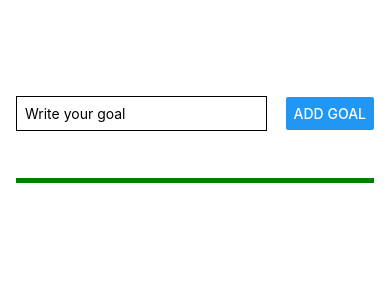
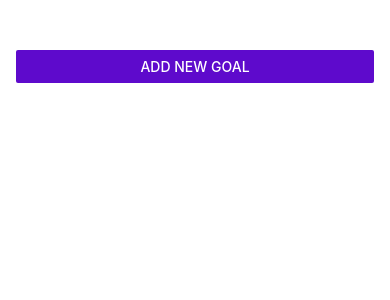
Before and after one commit to niteshsaxena03/Goals-App, a React Native app in the folder GoalsApp/: screen / in a window 390 px wide. Shown: the top 300 px of the page. Built offline with nearby package versions, Linux system fonts and the light colour scheme.

Commit message:
adding a modal screen functionality and also a button to toggle it

```diff
--- a/GoalsApp/App.js
+++ b/GoalsApp/App.js
@@ -1,20 +1,17 @@
 import { StatusBar } from "expo-status-bar";
 import { useState } from "react";
-import {
-  Button,
-  FlatList,
-  ScrollView,
-  StyleSheet,
-  Text,
-  TextInput,
-  View,
-} from "react-native";
+import { Button, FlatList, StyleSheet, View } from "react-native";
 
 import GoalItem from "./components/GoalItem";
 import GoalInput from "./components/GoalInput";
 
 export default function App() {
+  const [modalIsVisible, setModalIsVisible] = useState(false);
   const [courseGoals, setCourseGoals] = useState([]);
+
+  function startAddGoalHandler() {
+    setModalIsVisible(true);
+  }
 
   function addGoalHandler(enteredGoalText) {
     setCourseGoals((currentCourseGoals) => [
@@ -30,7 +27,12 @@ export default function App() {
   }
   return (
     <View style={styles.appContainer}>
-      <GoalInput onAddGoal={addGoalHandler} />
+      <Button
+        title="Add new Goal"
+        color="#5e0acc"
+        onPress={startAddGoalHandler}
+      />
+      <GoalInput visible={modalIsVisible} onAddGoal={addGoalHandler} />
       <View style={styles.goalsContainer}>
         <FlatList
           data={courseGoals}
@@ -38,8 +40,8 @@ export default function App() {
             return (
               <GoalItem
                 text={itemData.item.text}
-                onDeleteItem={deleteGoalHandler}//passing this function to GoalItem.js
-                id={itemData.item.id}//this id will be passed to GoalInput.js and it will come back as a prop
+                onDeleteItem={deleteGoalHandler} //passing this function to GoalItem.js
+                id={itemData.item.id} //this id will be passed to GoalInput.js and it will come back as a prop
               />
             );
           }}
--- a/GoalsApp/components/GoalInput.js
+++ b/GoalsApp/components/GoalInput.js
@@ -1,4 +1,4 @@
-import { StyleSheet, View, TextInput, Button } from "react-native";
+import { StyleSheet, View, TextInput, Button, Modal } from "react-native";
 import { useState } from "react";
 
 function GoalInput(props) {
@@ -13,6 +13,7 @@ function GoalInput(props) {
     setEnteredGoalText(""); //clear the string after the function executes
   }
   return (
+    <Modal visible={props.visible} animationType="slide ">
       <View style={styles.inputContainer}>
         <TextInput
           style={styles.textInput}
@@ -22,6 +23,7 @@ function GoalInput(props) {
         />
         <Button title="Add Goal" onPress={addGoalHandler} />
       </View>
+    </Modal>
   );
 }
 
```
Lines whose indentation alone changed are shown as unchanged.
